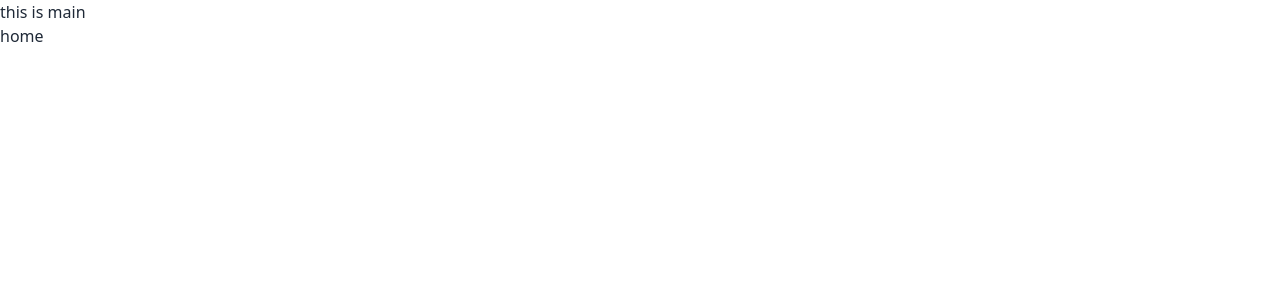
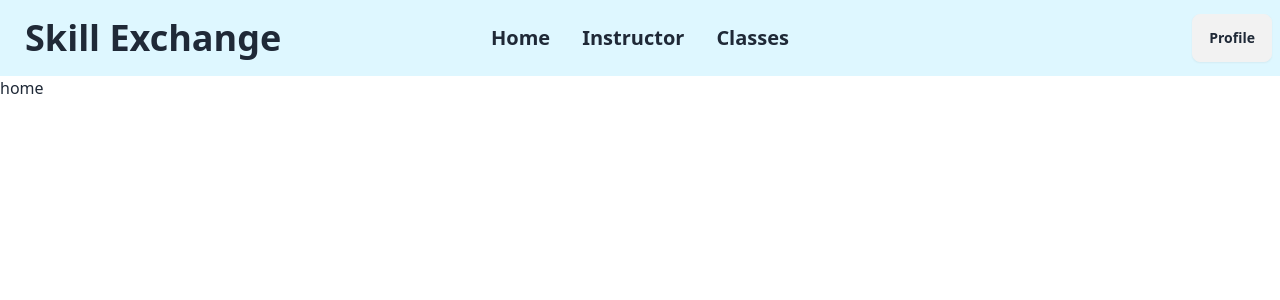
Before and after one commit to JAHIDHASAN05/Skill-Exchange, a React (Vite) app: page / in a window 1280 px wide. Shown: the top 300 px of the page. Built offline with nearby package versions, Linux system fonts and the light colour scheme.

Commit message:
Navbar done

```diff
--- a/src/LayOut/Main.jsx
+++ b/src/LayOut/Main.jsx
@@ -1,10 +1,11 @@
 import React from 'react';
 import { Outlet } from 'react-router-dom';
+import Navbar from '../Pages/Shared/NavBar/Navbar';
 
 const Main = () => {
     return (
         <>
-        this is main
+       <Navbar></Navbar>
         <Outlet></Outlet>
 
 
--- /dev/null
+++ b/src/Pages/Shared/NavBar/Navbar.jsx
@@ -0,0 +1,39 @@
+import React from 'react';
+
+const Navbar = () => {
+
+    const navItems = <>
+        <ul className="menu menu-horizontal px-1 text-xl">
+            <li><a>Home</a></li>
+            <li><a>Instructor</a></li>
+
+            <li><a>Classes</a></li>
+        </ul>
+
+    </>
+    return (
+        <div className="navbar bg-[#DEF7FF]">
+            <div className="navbar-start">
+                <div className="dropdown">
+                    <div tabIndex={0} role="button" className="btn btn-ghost md:hidden">
+                        <svg xmlns="http://www.w3.org/2000/svg" className="h-5 w-5" fill="none" viewBox="0 0 24 24" stroke="currentColor"><path strokeLinecap="round" strokeLinejoin="round" strokeWidth="2" d="M4 6h16M4 12h8m-8 6h16" /></svg>
+                    </div>
+                    <ul tabIndex={0} className="menu menu-sm dropdown-content mt-3 z-[1] p-2 shadow bg-base-100 rounded-box w-52">
+                        <li><a>Home</a></li>
+                        <li><a>Instructor</a></li>
+                        <li><a>Classes</a></li>
+                    </ul>
+                </div>
+                <a className="btn btn-ghost text-4xl font-extrabold">Skill Exchange</a>
+            </div>
+            <div className="navbar-center hidden md:flex  font-bold">
+                {navItems}
+            </div>
+            <div className="navbar-end">
+                <a className="btn">Profile</a>
+            </div>
+        </div>
+    );
+};
+
+export default Navbar;
--- a/src/main.jsx
+++ b/src/main.jsx
@@ -7,6 +7,8 @@
 
 ReactDOM.createRoot(document.getElementById('root')).render(
   <React.StrictMode>
+    <div className='max-w-screen-xl mx-auto'>
     <RouterProvider router={router}/>
+    </div>
   </React.StrictMode>,
 )
```
